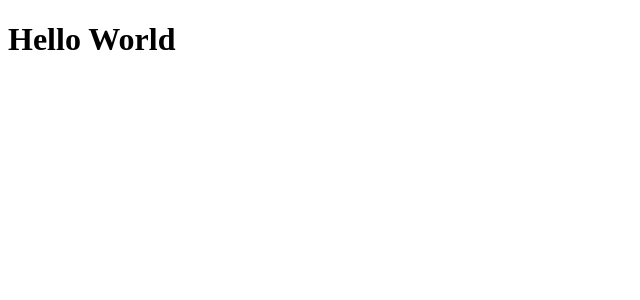
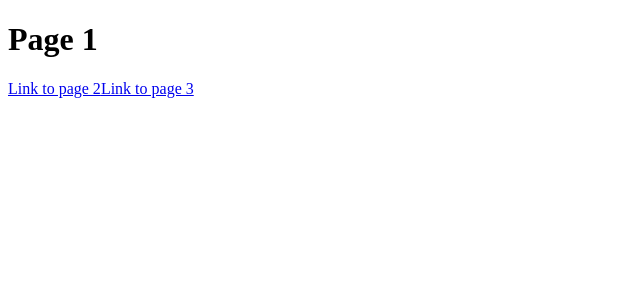
Before and after one commit to ovinidev/Stitches-studies, a React (Vite) app: page /page1 in a window 1280 px wide. Shown: the top 300 px of the page, without its empty margins (0-640 px from the left). Built offline with nearby package versions, Linux system fonts and the light colour scheme.

Commit message:
Adding pages

```diff
--- a/index.html
+++ b/index.html
@@ -2,7 +2,7 @@
 <html lang="pt-BR">
   <head>
     <meta charset="UTF-8" />
-    <link rel="icon" type="image/svg+xml" href="/src/favicon.svg" />
+    <link rel="icon" type="image/svg+xml" href="/src/assets/favicon.svg" />
     <meta name="viewport" content="width=device-width, initial-scale=1.0" />
     <title>Vite App</title>
   </head>
--- a/package.json
+++ b/package.json
@@ -7,8 +7,11 @@
     "preview": "vite preview"
   },
   "dependencies": {
+    "@types/styled-components": "^5.1.22",
     "react": "^17.0.2",
-    "react-dom": "^17.0.2"
+    "react-dom": "^17.0.2",
+    "react-router-dom": "^6.2.1",
+    "styled-components": "^5.3.3"
   },
   "devDependencies": {
     "@types/react": "^17.0.33",
--- a/src/App.tsx
+++ b/src/App.tsx
@@ -1,7 +1,16 @@
+import { MainRoutes } from "./Routes";
+import { BrowserRouter as Router } from "react-router-dom";
+import styled from 'styled-components';
+
+const Title = styled.h1`
+
+`
 function App() {
 
   return (
-    <h1>Hello World</h1>
+    <Router>
+      <MainRoutes />
+    </Router>
   )
 }
 
--- /dev/null
+++ b/src/Routes.tsx
@@ -0,0 +1,17 @@
+import {
+  Routes,
+  Route,
+} from "react-router-dom";
+import { Page1 } from "./pages/page1";
+import { Page2 } from "./pages/page2";
+import { Page3 } from "./pages/page3";
+
+export function MainRoutes() {
+  return (
+    <Routes>
+      <Route path="/page1" element={<Page1 />} />
+      <Route path="/page2" element={<Page2 />} />
+      <Route path="/page3" element={<Page3 />} />
+    </Routes>
+  )
+}
--- /dev/null
+++ b/src/pages/page1.tsx
@@ -0,0 +1,13 @@
+import {
+  Link
+} from "react-router-dom";
+
+export const Page1 = () => {
+  return (
+    <>
+      <h1>Page 1</h1>
+      <Link to={"/Page2"}>Link to page 2</Link>
+      <Link to={"/Page3"}>Link to page 3</Link>
+    </>
+  )
+}
--- /dev/null
+++ b/src/pages/page2.tsx
@@ -0,0 +1,13 @@
+import {
+  Link
+} from "react-router-dom";
+
+export const Page2 = () => {
+  return (
+    <>
+      <h1>Page 2</h1>
+      <Link to={"/Page1"}>Link to page 1</Link>
+      <Link to={"/Page3"}>Link to page 3</Link>
+    </>
+  )
+}
--- /dev/null
+++ b/src/pages/page3.tsx
@@ -0,0 +1,13 @@
+import {
+  Link
+} from "react-router-dom";
+
+export const Page3 = () => {
+  return (
+    <>
+      <h1>Page 3</h1>
+      <Link to={"/Page1"}>Link to page 1</Link>
+      <Link to={"/Page2"}>Link to page 2</Link>
+    </>
+  )
+}
```
Also changed, not shown: src/assets/favicon.svg (added), 1 other file (tests, documents, lock files or other folders).
